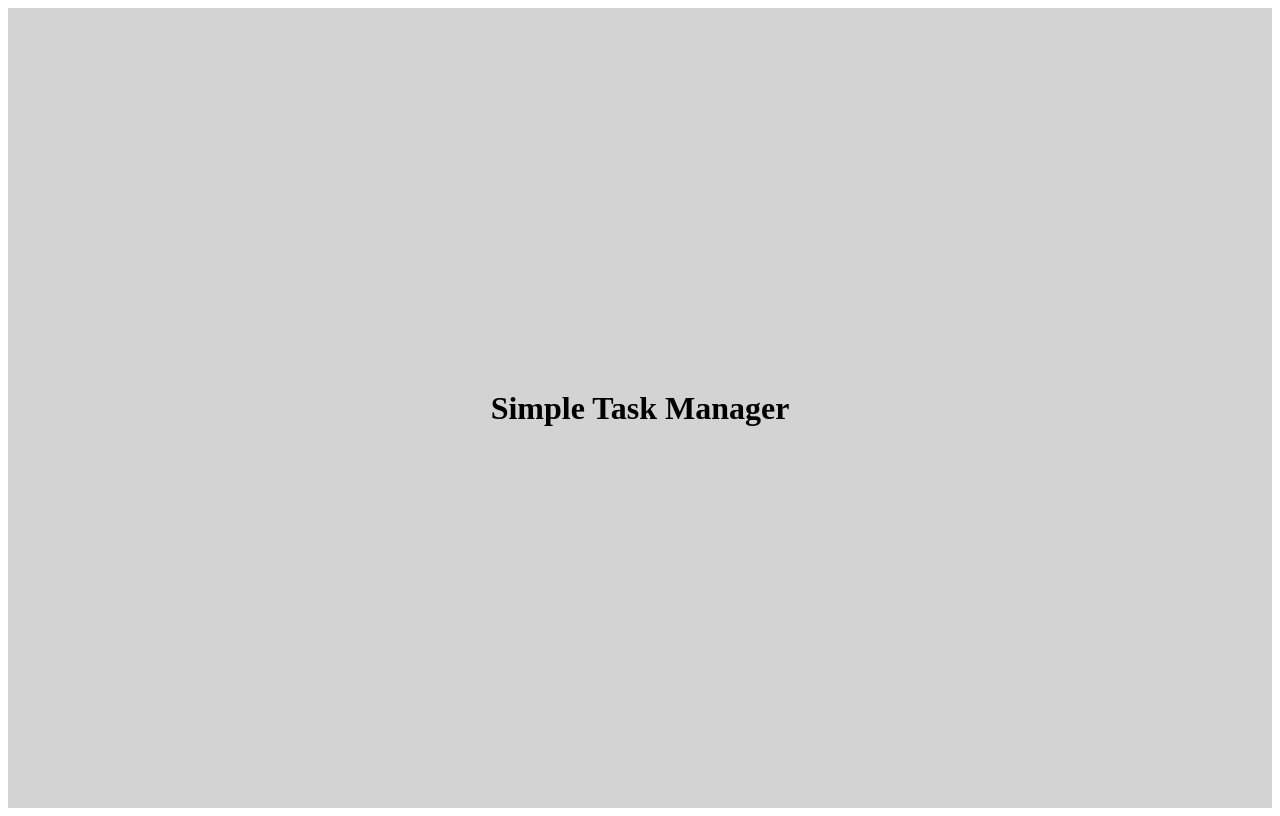
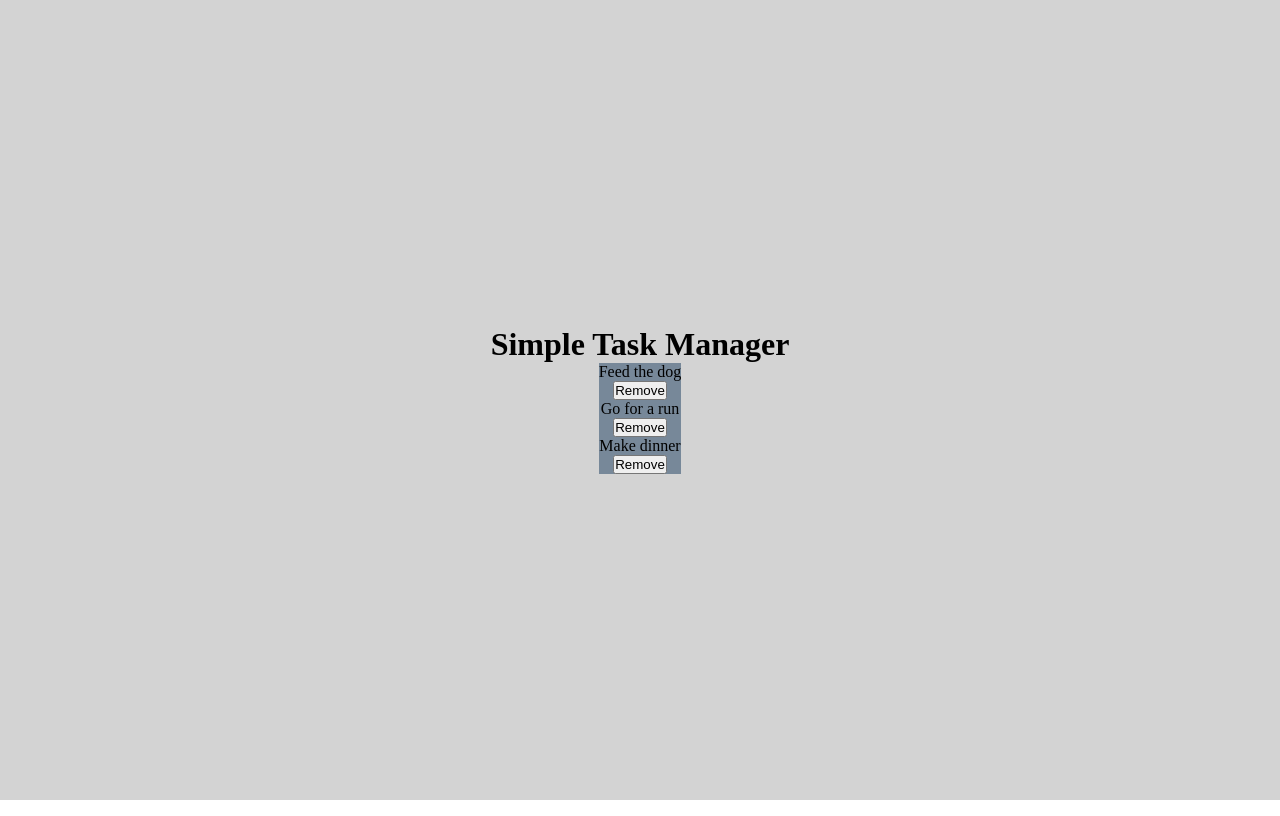
Before and after one commit to raked/simple-task-manager, a plain HTML site: page index.html in a window 1280 px wide. Drawn offline with Linux system fonts and the light colour scheme.

Commit message:
More styling and laying out elements
Starting javascript

```diff
--- a/index.css
+++ b/index.css
@@ -1,3 +1,9 @@
+*{
+    margin: 0;
+    padding: 0;
+    box-sizing: border-box;
+}
+
 .container{
   min-height: 100vh;
   display: flex;
@@ -7,3 +13,12 @@
   align-items: center;
   background-color: lightgray;
 }
+
+.container ul{
+    list-style: none;
+    background-color: lightslategray;
+}
+
+.taskcontainer{
+    display: flex;
+}
--- a/index.html
+++ b/index.html
@@ -12,6 +12,19 @@
 <body>
     <div class="container">
         <h1>Simple Task Manager</h1>
+        <div class="taskcontainer">
+            <ul>
+                <div>
+                    <li id="task1">Feed the dog</li><button onclick="removeTask(task1)">Remove</button>
+                </div>
+                <div>
+                    <li id="task2">Go for a run</li><button onclick="removeTask(task2)">Remove</button>
+                </div>
+                <div>
+                    <li id="task3">Make dinner</li><button onclick="removeTask(task3)">Remove</button>
+                </div>
+            </ul>
+        </div>
     </div>
 </body>
 
--- a/js/main.js
+++ b/js/main.js
@@ -0,0 +1,3 @@
+function removeTask(task) {
+    document.getElementById(String(task)).remove()
+}
```
